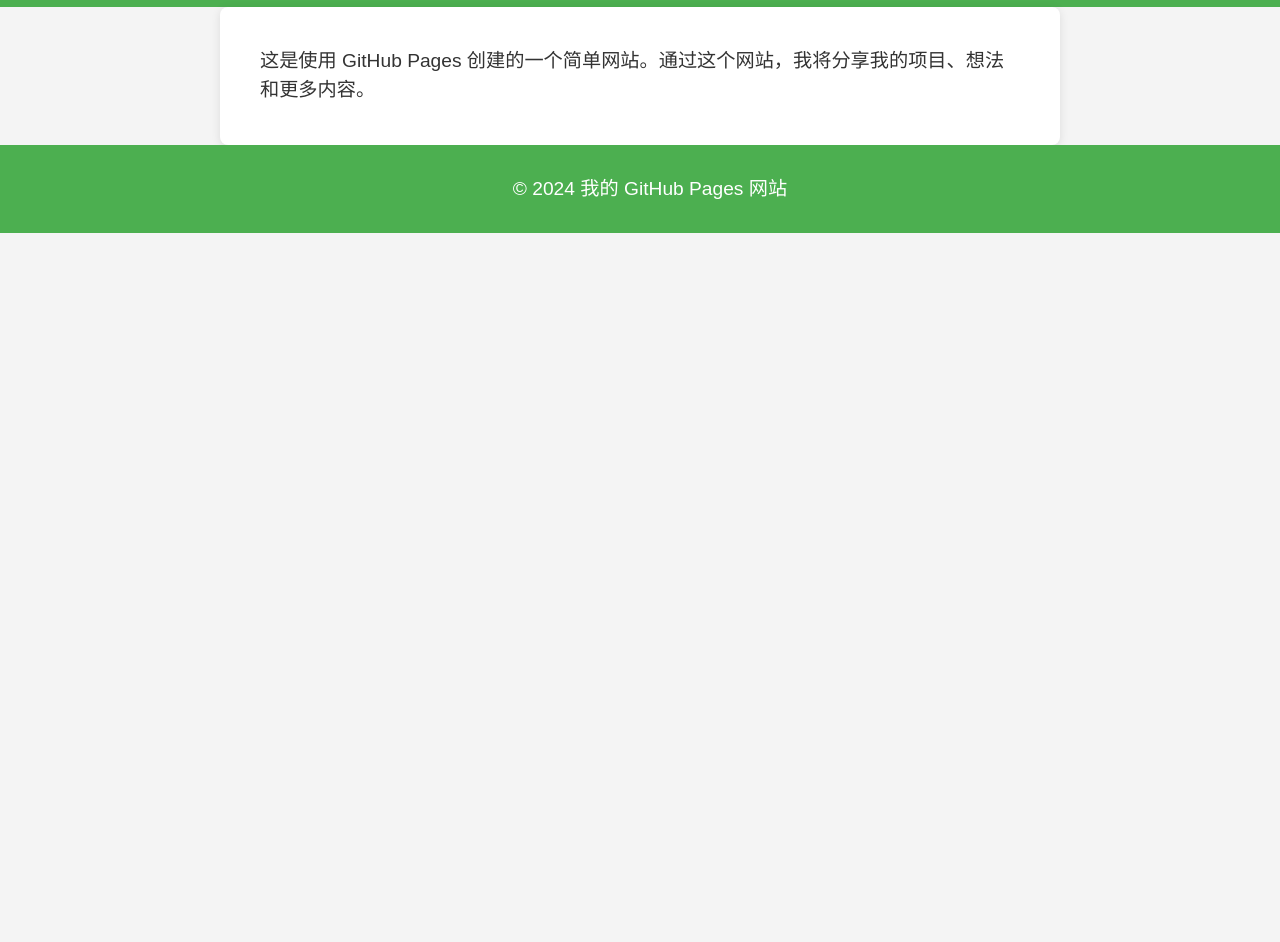
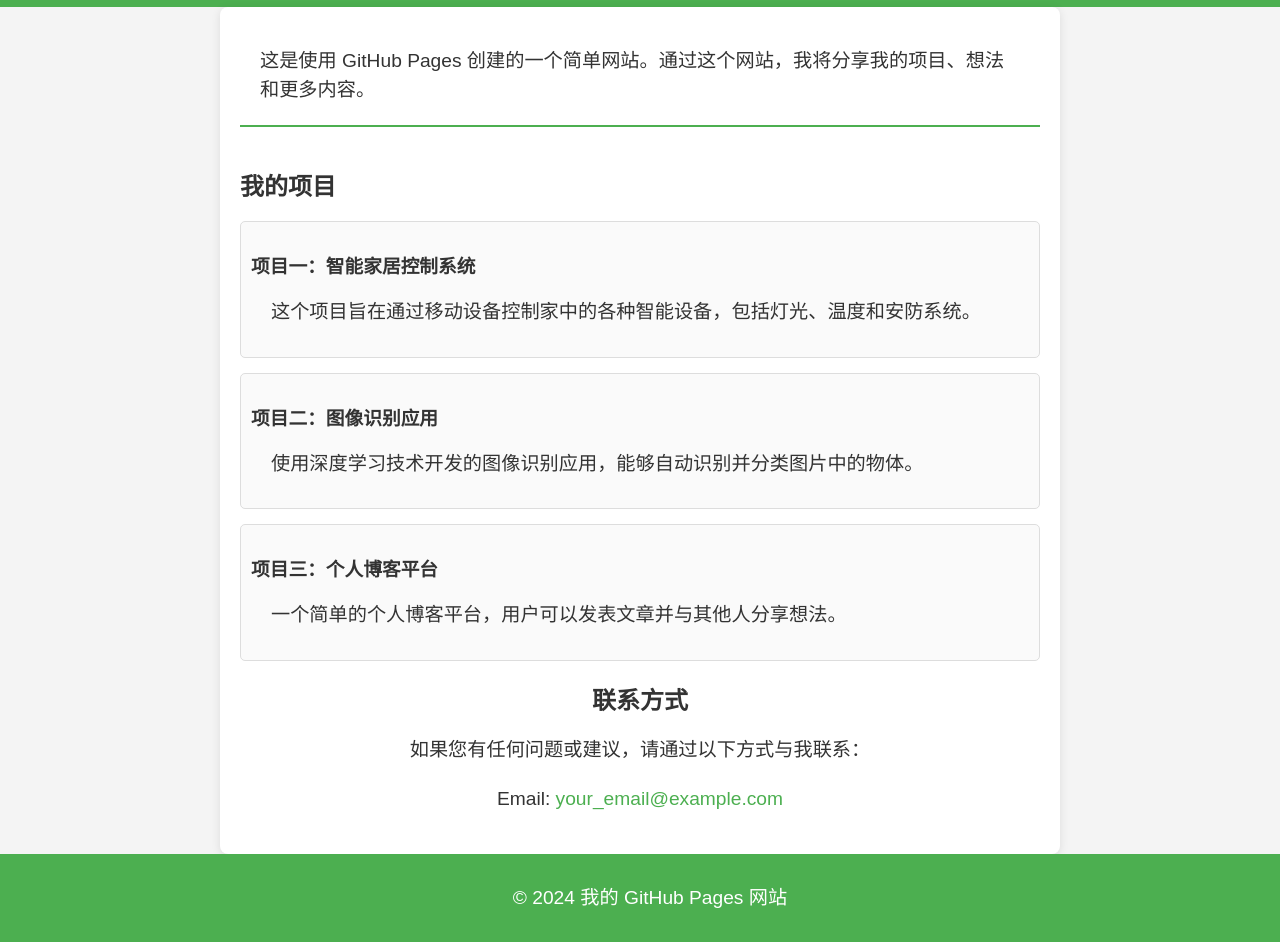
Before and after one commit to OGelephant/OGelephant.github.io, a plain HTML site: page index.html in a window 1280 px wide. Shown: the part 71-1013 px from the top of the page. Before the commit the page ends 800 px from the top, so only its background shows below. Drawn offline with Linux system fonts and the light colour scheme.

Commit message:
index.html

```diff
--- a/index.html
+++ b/index.html
@@ -44,6 +44,26 @@
             bottom: 0;
             width: 100%;
         }
+        .projects {
+            margin: 20px 0;
+            border-top: 2px solid #4CAF50;
+            padding-top: 20px;
+        }
+        .project {
+            margin: 15px 0;
+            padding: 10px;
+            border: 1px solid #ddd;
+            border-radius: 5px;
+            background-color: #fafafa;
+        }
+        .contact {
+            margin: 20px 0;
+            text-align: center;
+        }
+        .contact a {
+            color: #4CAF50;
+            text-decoration: none;
+        }
     </style>
 </head>
 <body>
@@ -52,6 +72,28 @@
     </header>
     <div class="container">
         <p>这是使用 GitHub Pages 创建的一个简单网站。通过这个网站，我将分享我的项目、想法和更多内容。</p>
+
+        <div class="projects">
+            <h2>我的项目</h2>
+            <div class="project">
+                <h3>项目一：智能家居控制系统</h3>
+                <p>这个项目旨在通过移动设备控制家中的各种智能设备，包括灯光、温度和安防系统。</p>
+            </div>
+            <div class="project">
+                <h3>项目二：图像识别应用</h3>
+                <p>使用深度学习技术开发的图像识别应用，能够自动识别并分类图片中的物体。</p>
+            </div>
+            <div class="project">
+                <h3>项目三：个人博客平台</h3>
+                <p>一个简单的个人博客平台，用户可以发表文章并与其他人分享想法。</p>
+            </div>
+        </div>
+
+        <div class="contact">
+            <h2>联系方式</h2>
+            <p>如果您有任何问题或建议，请通过以下方式与我联系：</p>
+            <p>Email: <a href="mailto:your_email@example.com">your_email@example.com</a></p>
+        </div>
     </div>
     <footer>
         <p>© 2024 我的 GitHub Pages 网站</p>
```
